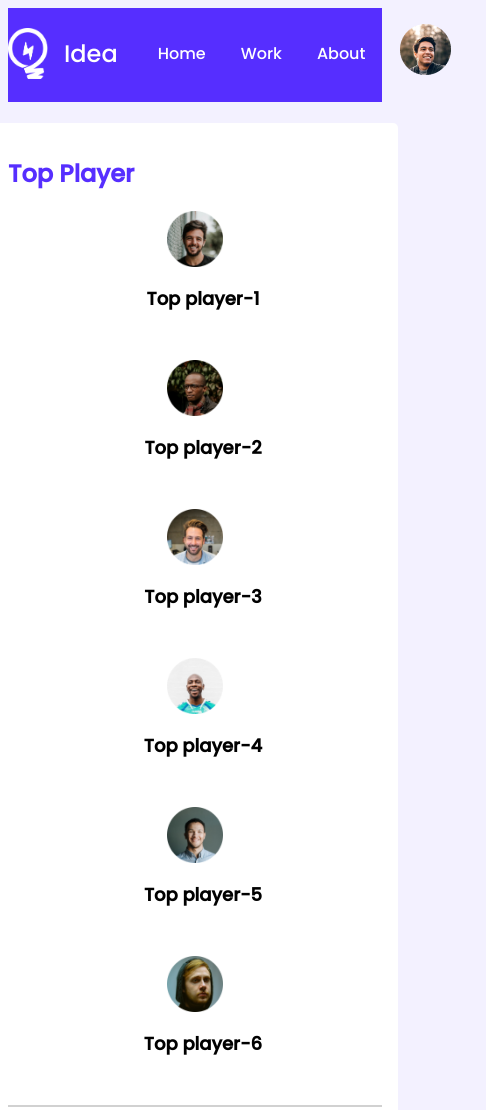
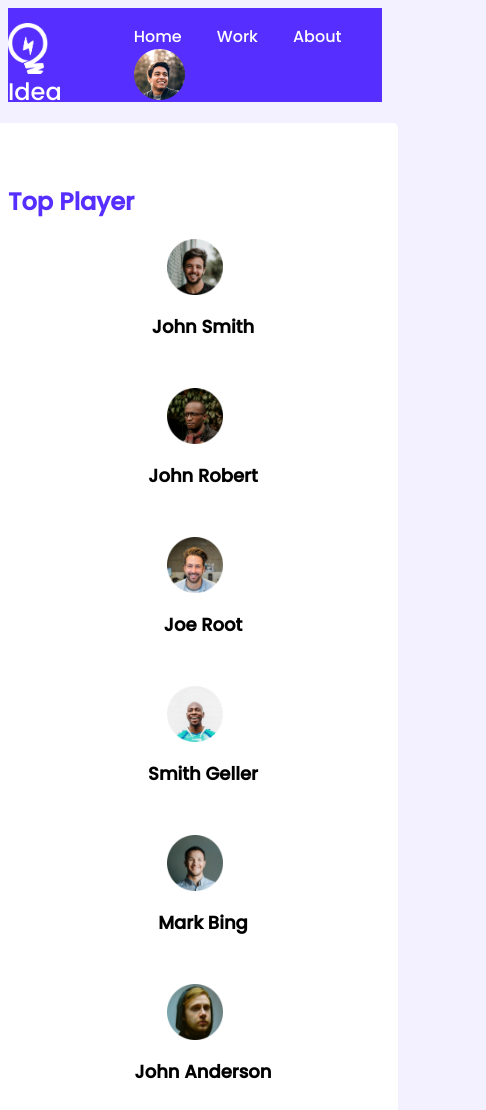
Before and after one commit to Aninditaroy/leader-board-css3, a plain HTML site: page index.html in a window 390 px wide. Shown: the top 1110 px of the page, 486 px wide, since content can reach past the window. Drawn offline with Linux system fonts and the light colour scheme; a web font is replaced by a local one.

Commit message:
nav- responsive added and name added

```diff
--- a/index.html
+++ b/index.html
@@ -22,7 +22,7 @@
                 <span>Idea</span>
             </div>
 
-            <div>
+            <div class="nav-menu">
                 <ul class="nav-ul">
                     <li><a href="">Home</a></li>
                     <li><a href="">Work</a></li>
@@ -32,22 +32,6 @@
             </div>
 
         </nav>
-        <!-- <nav id="">
-            <div class="nav-icon">
-                <a href=""><img src="images/icons/logo.png" id="logo" alt=""></a>
-                <span id="
-                idea">Idea</span>
-            </div>
-            <div id="nav-menu">
-                <ul class="nav-ul">
-                    <li><a href=""></a>Home</a></li>
-                    <li><a href=""></a>About</a></li>
-                    <li><a href=""></a>Works</a></li>
-                    <li><img src="images/icons/profile.png" alt="" id="profile"></li>
-                </ul>
-            </div>
-        </nav> -->
-
     </header>
     <!-- header end -->
 
@@ -59,27 +43,27 @@
                 <div class="players">
                     <div class="player">
                         <img src="images/players/player-1.png" alt="">
-                        <h3 class="player-name" class="player-name">Top player-1</h3>
+                        <h3 class="player-name" class="player-name">John Smith</h3>
                     </div>
                     <div class="player">
                         <img src="images/players/player-2.png" alt="">
-                        <h3 class="player-name">Top player-2</h3>
+                        <h3 class="player-name">John Robert</h3>
                     </div>
                     <div class="player">
                         <img src="images/players/player-3.png" alt="">
-                        <h3 class="player-name">Top player-3</h3>
+                        <h3 class="player-name">Joe Root</h3>
                     </div>
                     <div class="player">
                         <img src="images/players/player-4.png" alt="">
-                        <h3 class="player-name">Top player-4</h3>
+                        <h3 class="player-name">Smith Geller</h3>
                     </div>
                     <div class="player">
                         <img src="images/players/player-5.png" alt="">
-                        <h3 class="player-name">Top player-5</h3>
+                        <h3 class="player-name">Mark Bing</h3>
                     </div>
                     <div class="player">
                         <img src="images/players/player-6.png" alt="">
-                        <h3 class="player-name">Top player-6</h3>
+                        <h3 class="player-name">John Anderson</h3>
                     </div>
                 </div>
             </div>
--- a/styles/style.css
+++ b/styles/style.css
@@ -65,6 +65,7 @@ hr{
 /* top players style */
 .top-players{
     margin-bottom: 30px;
+    margin-top: 31px;
 }
 .section-title{
     color: #562EFF;
@@ -166,7 +167,6 @@ hr{
 }
 .fa-star.empty{
     color: #AEAEAE;
-
 }
 .far.fa-clock{
     padding-left: 5px;
@@ -184,6 +184,9 @@ hr{
     .player, .blog{
         flex-direction: column;
     }
+    .nav-icon, .nav-ul{
+        flex-wrap: wrap;
+    }
 }
 /* tablet devices */
 @media only screen and (min-width: 689px) and (max-width: 992px) {
```
